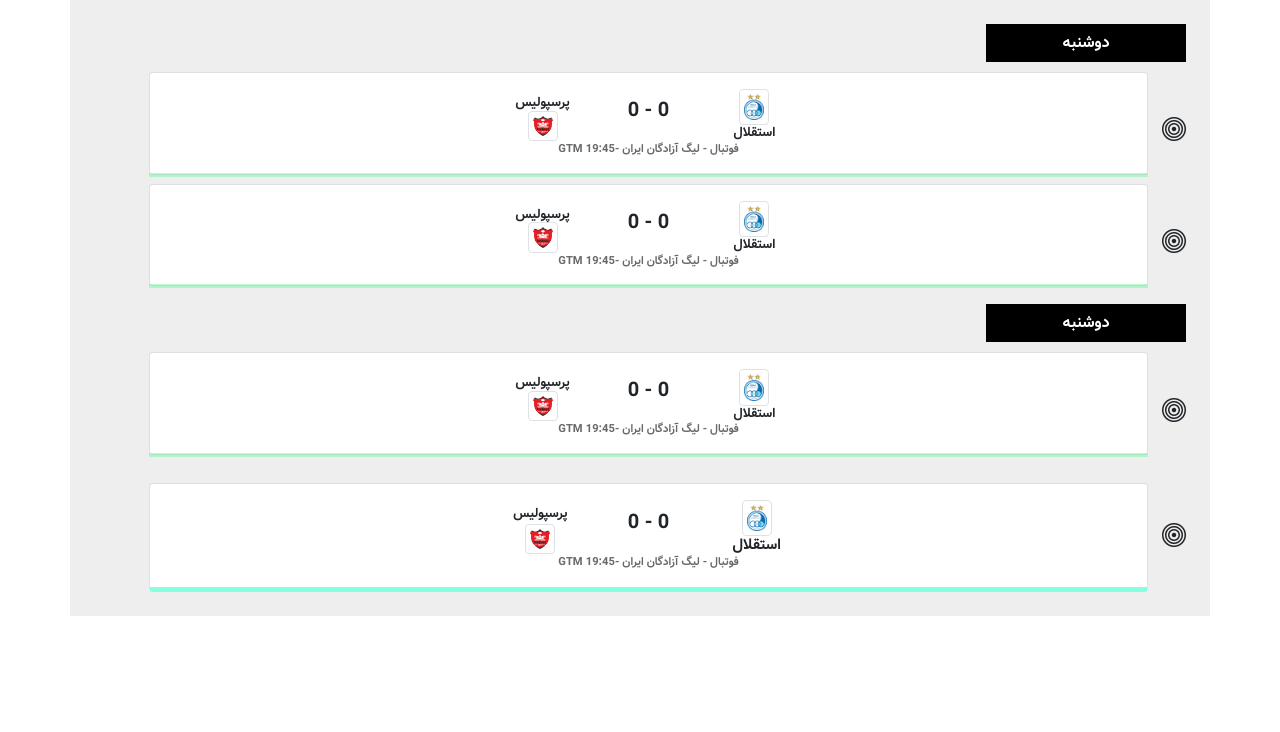
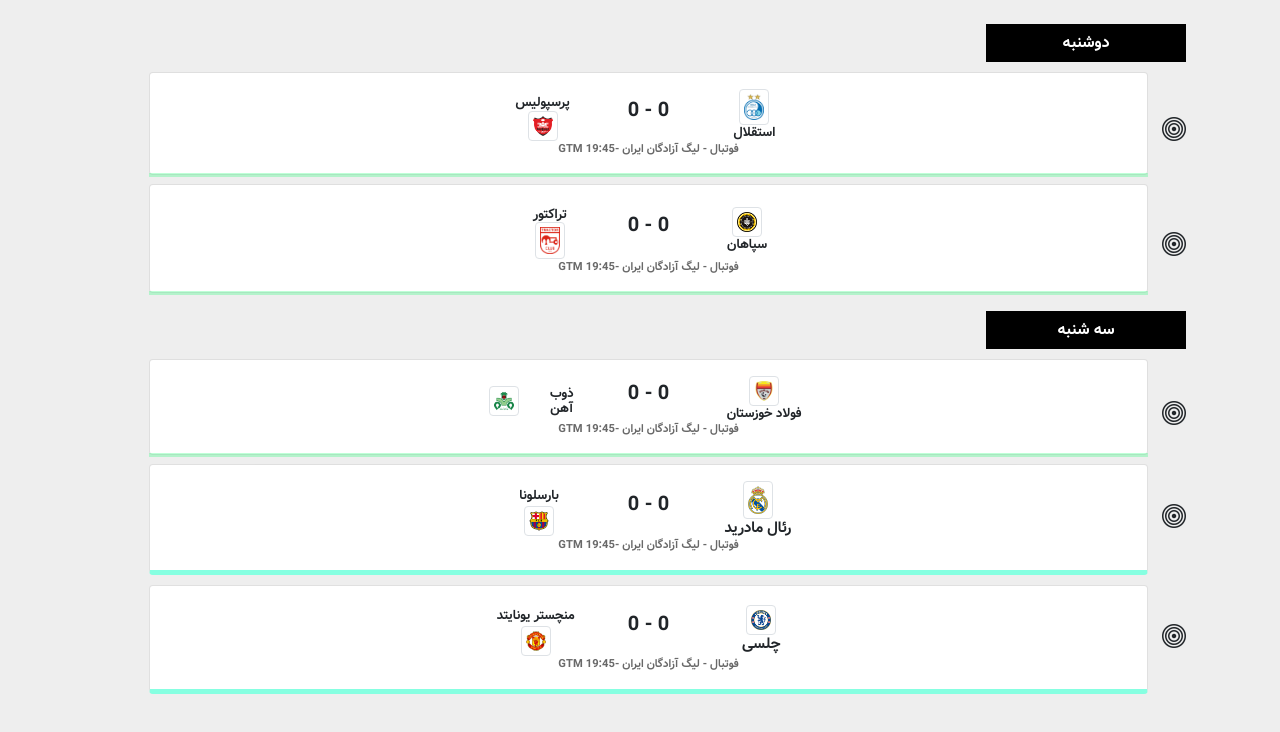
Before and after one commit to tayebmoradi/Hw6, a plain HTML site: page soccerMatch.html in a window 1280 px wide. Drawn offline with Linux system fonts and the light colour scheme; files whose address does not match are found by name.

Commit message:
add image footbal

```diff
--- a/soccerMatch.html
+++ b/soccerMatch.html
@@ -8,7 +8,7 @@
     <link href="./css/bootstrap.min.css" rel="stylesheet" >
     <link rel="stylesheet" href="./css/bootstrap-icons.min.css">
 </head>
-<body>
+<body style="background-color: #eeeeee;">
     <div class="container p-4 " style="background-color: #eeeeee; ">
         <div class="Soccer">
             <label>دوشنبه</label>
@@ -61,10 +61,10 @@
 
                                    <div class="row">
                                        <div class="col">
-                                           <img src="./img/Esteghlal_Tehran_FC_logo.png" alt="پرسپولیس"  class="img-thumbnail">
+                                           <img src="./img/Sepahan_New_Logo.svg.png" alt="سپاهان"  class="img-thumbnail">
                                        </div>
                                        <div class="col"style="font-size:small;" >
-                                          استقلال
+                                          سپاهان
                                        </div>
                                    </div>
                          </h5></div>
@@ -74,10 +74,10 @@
                                <div class="col"><h5 class="card-title " style="display: ruby;">
                                    <div class="row">
                                        <div class="col" style="font-size:small;">
-                                           پرسپولیس
+                                           تراکتور
                                        </div>
                                        <div class="col">
-                                           <img src="./img/perspolis-logo-A37A1EBDD6-seeklogo.com.png" alt="پرسپولیس"  class="img-thumbnail">
+                                           <img src="./img/Tractor_F.C._Logo.svg.png" alt="تراکتور"  class="img-thumbnail">
                                        </div>
                                    </div>
                          </h5></div>
@@ -92,7 +92,7 @@
            </div>
         </div>
         <div class="Soccer">
-            <label>دوشنبه</label>
+            <label>سه شنبه</label>
             <div class="row" style="margin-top: 10px;">
                  <div class="col-1"><i class="bi bi-bullseye" style="font-size: 1.5rem; "></i></div>
                  <div class="col-11" style="margin-right: -55px;">
@@ -103,10 +103,10 @@
 
                                     <div class="row">
                                         <div class="col">
-                                            <img src="./img/Esteghlal_Tehran_FC_logo.png" alt="پرسپولیس"  class="img-thumbnail">
+                                            <img src="./img/Foolad_(www_gravitysport_ir)-800x800_(1).png" alt="پرسپولیس"  class="img-thumbnail">
                                         </div>
                                         <div class="col" style="font-size:small;">
-                                           استقلال
+                                           فولاد خوزستان
                                         </div>
                                     </div>
                           </h5></div>
@@ -116,10 +116,10 @@
                                 <div class="col"><h5 class="card-title " style="display: ruby;">
                                     <div class="row">
                                         <div class="col" style="font-size:small;">
-                                            پرسپولیس
+                                            ذوب آهن
                                         </div>
                                         <div class="col">
-                                            <img src="./img/perspolis-logo-A37A1EBDD6-seeklogo.com.png" alt="پرسپولیس"  class="img-thumbnail">
+                                            <img src="./img/zobahan-logo.png" alt="پرسپولیس"  class="img-thumbnail">
                                         </div>
                                     </div>
                           </h5></div>
@@ -132,7 +132,7 @@
                       <hr>
                  </div>
             </div>
-            <div class="row" style="margin-top: 10px;">
+            <div class="row" style="margin-top: -9px;">
                 <div class="col-1"><i class="bi bi-bullseye" style="font-size: 1.5rem; "></i></div>
                 <div class="col-11" style="margin-right: -55px;">
                    <div class="card text-center" style="border-bottom: 5px solid rgba(0, 255, 191, 0.473);">
@@ -142,10 +142,10 @@
 
                                    <div class="row">
                                        <div class="col">
-                                           <img src="./img/Esteghlal_Tehran_FC_logo.png" alt="پرسپولیس"  class="img-thumbnail">
+                                           <img src="./img/1200px-Logo_Real_Madrid.svg.png" alt="پرسپولیس"  class="img-thumbnail">
                                        </div>
                                        <div class="col"style="font-size: 15px;" >
-                                          استقلال
+                                          رئال مادرید
                                        </div>
                                    </div>
                          </h5></div>
@@ -155,10 +155,10 @@
                                <div class="col"><h5 class="card-title " style="display: ruby;">
                                    <div class="row" >
                                        <div class="col" >
-                                          <span style="font-size:small;">پرسپولیس</span>
+                                          <span style="font-size:small;">بارسلونا</span>
                                        </div>
                                        <div class="col">
-                                           <img src="./img/perspolis-logo-A37A1EBDD6-seeklogo.com.png" alt="پرسپولیس"  class="img-thumbnail">
+                                           <img src="./img/1200px-FCB.svg.png" alt="پرسپولیس"  class="img-thumbnail">
                                        </div>
                                    </div>
                          </h5></div>
@@ -171,6 +171,45 @@
 
                 </div>
            </div>
+           <div class="row" style="margin-top: 10px;">
+            <div class="col-1"><i class="bi bi-bullseye" style="font-size: 1.5rem; "></i></div>
+            <div class="col-11" style="margin-right: -55px;">
+               <div class="card text-center" style="border-bottom: 5px solid rgba(0, 255, 191, 0.473);">
+                   <div class="card-body">
+                       <div class="row">
+                           <div class="col"> <h5 class="card-title" style="display: ruby;">
+
+                               <div class="row">
+                                   <div class="col">
+                                       <img src="./img/1200px-Chelsea_FC.svg.png" alt="پرسپولیس"  class="img-thumbnail">
+                                   </div>
+                                   <div class="col"style="font-size: 15px;" >
+                                   چلسی
+                                   </div>
+                               </div>
+                     </h5></div>
+                           <div class="col" style="font-size: 15px;"> <h5 class="card-title">
+                       0 - 0
+                     </h5></div>
+                           <div class="col"><h5 class="card-title " style="display: ruby;">
+                               <div class="row" >
+                                   <div class="col" >
+                                      <span style="font-size:small;">منچستر یونایتد</span>
+                                   </div>
+                                   <div class="col">
+                                       <img src="./img/manchester_united_fc_crest.svg_.png" alt="پرسپولیس"  class="img-thumbnail">
+                                   </div>
+                               </div>
+                     </h5></div>
+                       </div>
+                     <p class="card-text" style="font-size: 0.7rem; color: dimgray;">فوتبال - لیگ آزادگان ایران -19:45 GTM</p>
+
+                   </div>
+
+                 </div>
+
+            </div>
+       </div>
         </div>
     </div>
 </body>
```
Also changed, not shown: img/1200px-Chelsea_FC.svg.png (added), img/1200px-FCB.svg.png (added), img/1200px-Logo_Real_Madrid.svg.png (added), img/Foolad_(www_gravitysport_ir)-800x800_(1).png (added), img/Sepahan_New_Logo.svg.png (added), img/Tractor_F.C._Logo.svg.png (added), img/Zob_Ahan_FC_Logo.svg (added), img/manchester_united_fc_crest.svg_.png (added), img/zobahan-logo.png (added).
